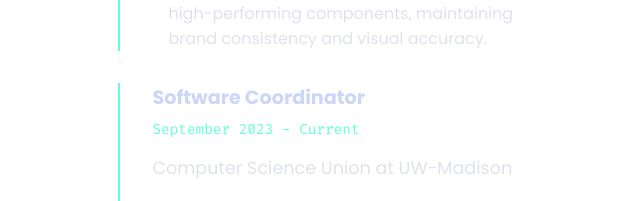
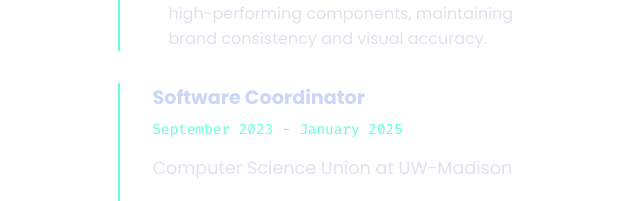
Before and after one commit to Tyrrnien81/Tyrrnien81.github.io, a React (Create React App) app: page / in a window 1280 px wide. Shown: the part 1863-2064 px from the top of the page, without its empty margins (528-1168 px from the left). Built offline with nearby package versions, Linux system fonts and the light colour scheme.

Commit message:
Updated About section

```diff
--- a/src/About/About.jsx
+++ b/src/About/About.jsx
@@ -142,7 +142,7 @@ const About = () => {
                                 <div className="timeline-item">
                                     <h4>Software Coordinator</h4>
                                     <span className="date">
-                                        September 2023 - Current
+                                        September 2023 - January 2025
                                     </span>
                                     <p>Computer Science Union at UW-Madison</p>
                                     <ul>
```
